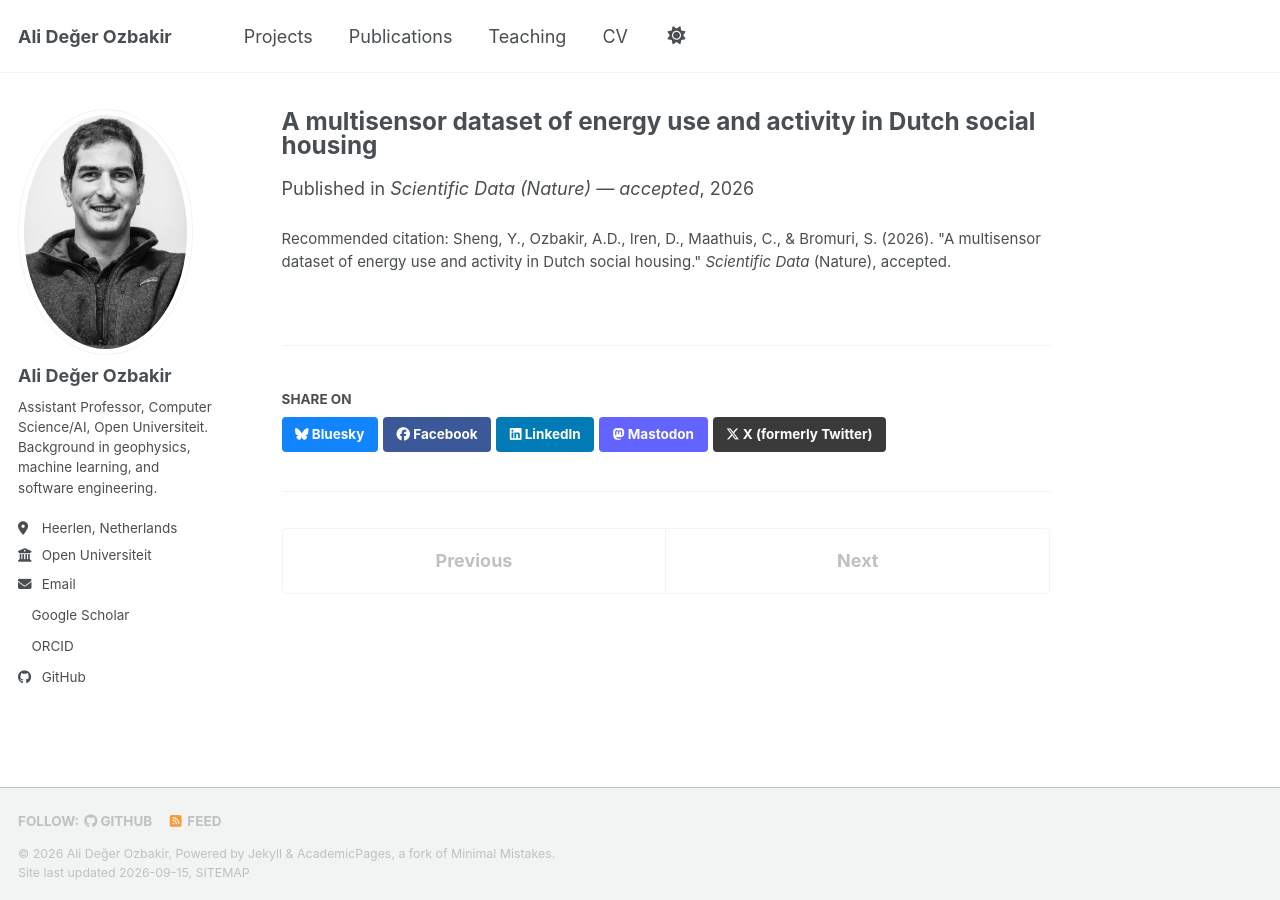
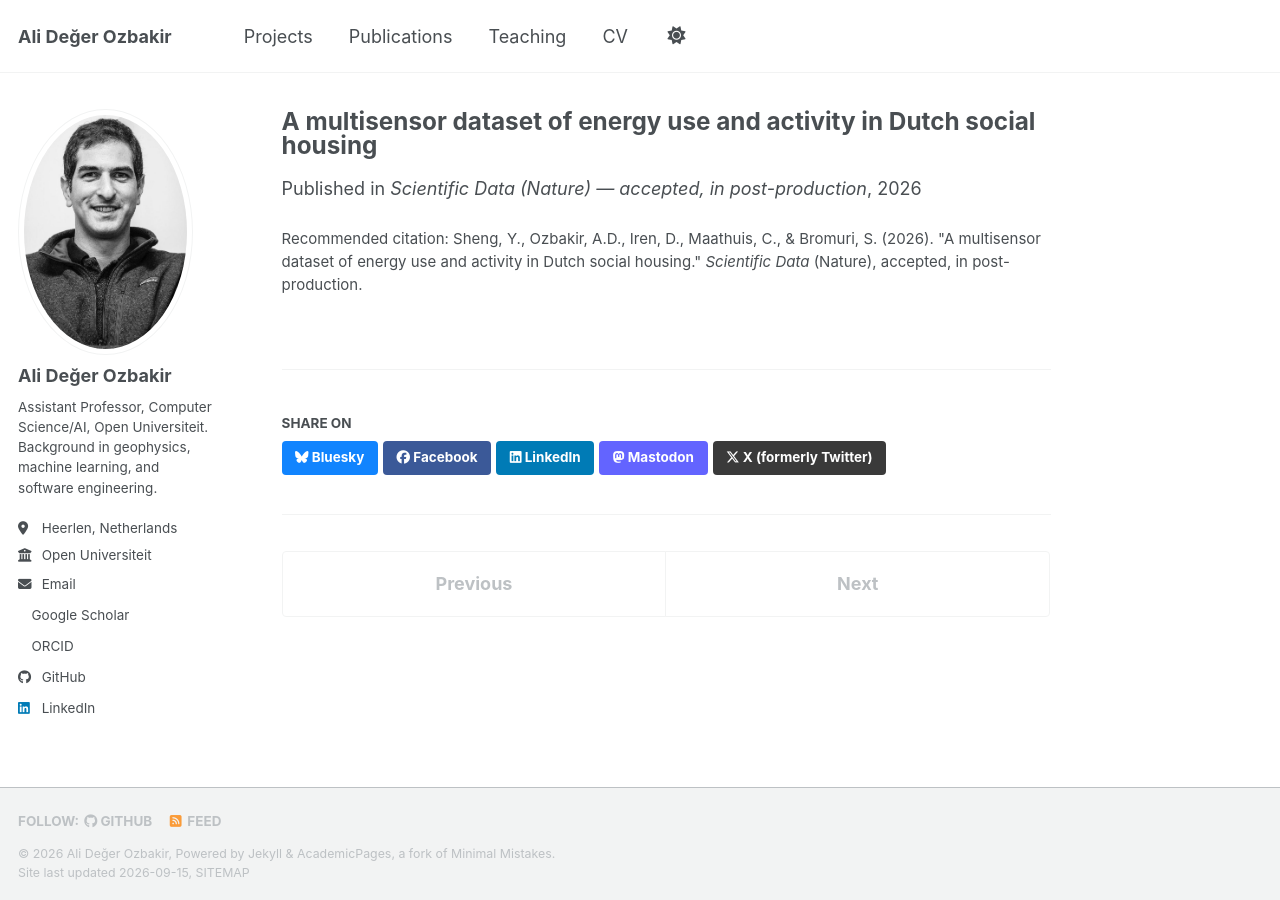
Before and after one commit to aozbakir/aozbakir.github.io, a Jekyll site: the page built from _publications/2026-02-01-homesense-dataset.md, in a window 1280 px wide. Built offline with Jekyll 4.4.1, drawn with Linux system fonts in a browser that asks for light colours; a style sheet for code colours, icons or effects is not loaded.

Commit message:
Add LinkedIn, Landslide Hunter project, and site polish
- Add LinkedIn link and set og_image (profile photo) as the site's social
  preview image; fix seo.html so site.og_image is actually used as a
  fallback when a page has no header image (it previously only fed
  structured data, never the real og:image tag)
- Remove the dead, non-functional "Follow" button left over from the
  blog-theme conversion
- Add Landslide Hunter project page, grounded in the model-sherpa repo
  (NWO-funded, 2024-2025, built at Open Universiteit/University of Twente)
- Add Seismicity Explorer as a stub for later (Temblor Inc.)
- Correct landslide paper count on CV: 3 conference papers total
  (2 EGU abstracts, 1 peer-reviewed), not 3 peer-reviewed
- Mark HOMESENSE as accepted and in post-production

Co-Authored-By: Claude Sonnet 5 <noreply@anthropic.com>

```diff
--- a/_config.yml
+++ b/_config.yml
@@ -66,7 +66,7 @@ author:
   keybase          : # Username
   instagram        : # Username
   lastfm           : # Username
-  linkedin         : # Username
+  linkedin         : "aozbakir"
   mastodon         : # URL
   medium           : # URL
   pinterest        : # Username
@@ -143,7 +143,7 @@ facebook:
   username               :
   app_id                 :
   publisher              :
-og_image                 :  # Social media default site image
+og_image                 : profile.jpg # Social media default site image
 og_description           :  # Social media default site image description
 # For specifying social profiles
 # - https://developers.google.com/structured-data/customize/social-profiles
--- a/_includes/author-profile.html
+++ b/_includes/author-profile.html
@@ -21,7 +21,6 @@
   </div>
 
   <div class="author__urls-wrapper">
-    <button class="btn btn--inverse">Follow</button>
     <ul class="author__urls social-icons">
       <!-- Font Awesome icons / Biographic information  -->
       {% if author.location %}
--- a/_includes/seo.html
+++ b/_includes/seo.html
@@ -143,5 +143,7 @@
   <meta property="og:image" content="{% if page.header.image contains "://" %}{{ page.header.image }}{% else %}{{ page.header.image | prepend: "/images/" | prepend: base_path }}{% endif %}">
 {% elsif page.header.overlay_image %}
   <meta property="og:image" content="{% if page.header.overlay_image contains "://" %}{{ page.header.overlay_image }}{% else %}{{ page.header.overlay_image | prepend: "/images/" | prepend: base_path }}{% endif %}">
+{% elsif site.og_image %}
+  <meta property="og:image" content="{% if site.og_image contains "://" %}{{ site.og_image }}{% else %}{{ site.og_image | prepend: "/images/" | prepend: base_path }}{% endif %}">
 {% endif %}
 <!-- end Open Graph protocol -->
--- a/_publications/2026-02-01-homesense-dataset.md
+++ b/_publications/2026-02-01-homesense-dataset.md
@@ -5,7 +5,7 @@ category: manuscripts
 permalink: /publication/2026-homesense-dataset
 excerpt:
 date: 2026-02-01
-venue: 'Scientific Data (Nature) — accepted'
+venue: 'Scientific Data (Nature) — accepted, in post-production'
 paperurl:
-citation: 'Sheng, Y., Ozbakir, A.D., Iren, D., Maathuis, C., &amp; Bromuri, S. (2026). "A multisensor dataset of energy use and activity in Dutch social housing." <i>Scientific Data</i> (Nature), accepted.'
+citation: 'Sheng, Y., Ozbakir, A.D., Iren, D., Maathuis, C., &amp; Bromuri, S. (2026). "A multisensor dataset of energy use and activity in Dutch social housing." <i>Scientific Data</i> (Nature), accepted, in post-production.'
 ---
```
Also changed, not shown: _pages/cv.md (+1 -1 lines), _projects/landslide-hunter.md (added, +17 -0 lines), _projects/seismicity-explorer.md (added, +11 -0 lines).
